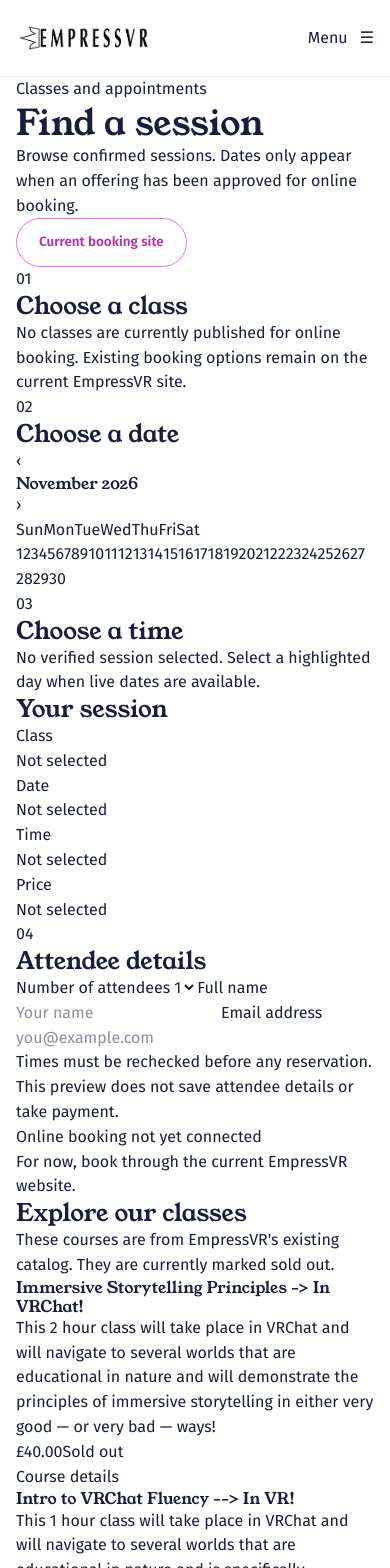
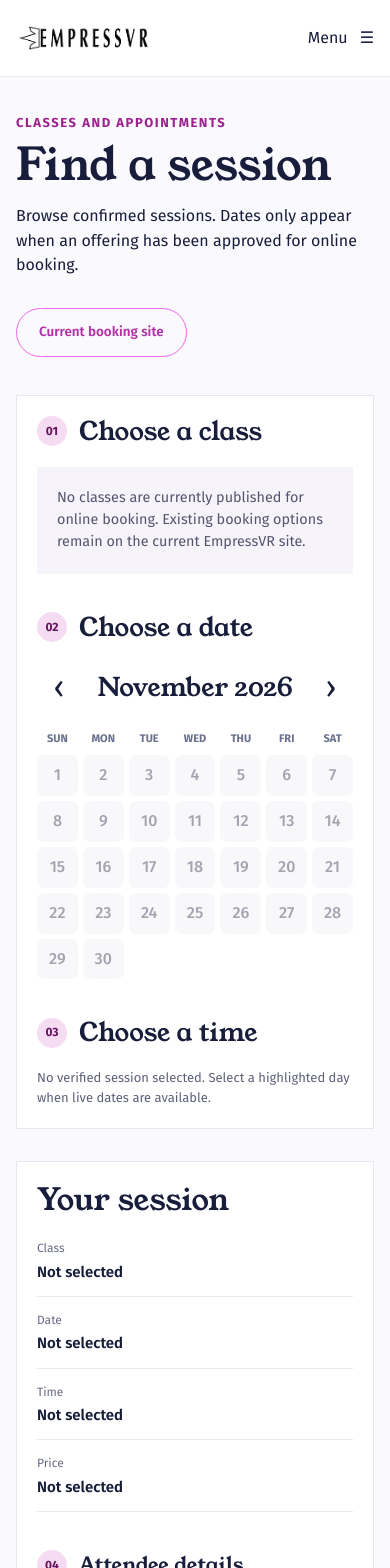
Before and after one commit to Danejw/EmpressVR, a Next.js app: page /book in a window 390 px wide. Shown: the top 1568 px of the page. Built offline with nearby package versions, Linux system fonts and the light colour scheme.

Commit message:
style(scheduling): add responsive booking planner and safe preview entry point

```diff
--- a/src/app/[...slug]/page.tsx
+++ b/src/app/[...slug]/page.tsx
@@ -1,5 +1,6 @@
 import type { Metadata } from "next";
 import { notFound } from "next/navigation";
+import Link from "next/link";
 import { LegacyMarkdown } from "@/components/legacy-markdown";
 import { CommunityCalendar } from "@/components/community-calendar";
 import { monthKey, shiftMonth } from "@/features/scheduling/calendar-month";
@@ -55,7 +56,14 @@ export default async function ArchivedPage({ params }: Props) {
 
   return <article className="legacy-page">
     <div className="page-container">
-      {key === "scheduling" || key === "fun-raiser" ? <p className="legacy-checkout-note"><a href={sourcePageUrl(key)} rel="noopener noreferrer">Continue booking or donating on the existing EmpressVR site ↗</a></p> : null}
+      {key === "scheduling" ? (
+        <div className="booking-preview-link">
+          <Link className="pill-button" href="/book">Explore the new booking calendar</Link>
+          <a href={sourcePageUrl(key)} rel="noopener noreferrer">Book on the current EmpressVR website</a>
+        </div>
+      ) : key === "fun-raiser" ? (
+        <p className="legacy-checkout-note"><a href={sourcePageUrl(key)} rel="noopener noreferrer">Continue donating on the existing EmpressVR site</a></p>
+      ) : null}
       {hasCalendar ? <>
         <LegacyMarkdown markdown={markdown.slice(0, calendarStart)} />
         <section className="community-calendar-section" aria-label="Community Calendar">
--- a/src/app/book/page.tsx
+++ b/src/app/book/page.tsx
@@ -26,7 +26,7 @@ export default function BookingPage() {
       currency: product.currency,
       soldOut: product.sold_out,
     }));
-  return <main className="booking-page">
+  return <section className="booking-page">
     <div className="page-container">
       <BookingPlanner
         archivedCourses={archivedCourses}
@@ -35,5 +35,5 @@ export default function BookingPage() {
         initialMonth={monthKey()}
       />
     </div>
-  </main>;
+  </section>;
 }
--- a/src/app/globals.css
+++ b/src/app/globals.css
@@ -218,3 +218,82 @@ h3 { font-size: clamp(1.5rem, 2.8vw, 2.4rem); }
   .calendar-event-more { font-size: 9px; }
   .community-calendar-event { flex-direction: column; gap: 0; }
 }
+
+
+/* Scheduling experience; displays real source catalog and only verified bookable slots. */
+.booking-page { padding-block: 72px 110px; background: #faf9fd; }
+.booking-page .page-container { max-width: 1200px; }
+.booking-planner-heading { display: flex; align-items: flex-end; justify-content: space-between; gap: 30px; margin-bottom: 38px; }
+.booking-planner-heading > div { max-width: 650px; }
+.booking-planner-heading h2 { margin: 5px 0 12px; font-size: clamp(2.8rem, 5vw, 4.3rem); }
+.booking-planner-heading p { margin: 0; }
+.booking-planner-heading .booking-eyebrow { font-size: 13px; font-weight: 700; text-transform: uppercase; letter-spacing: .12em; color: #9c238e; }
+.booking-planner-heading .outline-button { flex: 0 0 auto; }
+.booking-wizard { display: grid; grid-template-columns: minmax(0, 1.55fr) minmax(280px, .85fr); gap: 32px; align-items: start; }
+.booking-wizard-main, .booking-wizard-summary { background: white; padding: clamp(24px, 3vw, 40px); border: 1px solid #eae6f0; }
+.booking-stage-heading { display: flex; align-items: center; gap: 12px; margin: 0 0 20px; }
+.booking-stage-heading:not(:first-child) { margin-top: 38px; }
+.booking-stage-heading > span { display: grid; place-items: center; width: 30px; height: 30px; border-radius: 100%; color: #67145e; background: #f6dcf2; font-size: 12px; font-weight: 700; flex-shrink: 0; }
+.booking-stage-heading h3 { margin: 0; font-size: 1.6rem; }
+.booking-empty { margin: 0; background: #f7f3fb; padding: 20px; color: #54556d; font-size: .9rem; }
+.booking-offerings { display: grid; gap: 10px; }
+.booking-offering { background: #faf9fd; border: 1px solid #e9e4ee; padding: 16px 18px; text-align: left; color: var(--navy); cursor: pointer; display: grid; gap: 4px; }
+.booking-offering span { font-size: 13px; line-height: 1.5; }
+.booking-offering small { font-size: 13px; font-weight: 700; }
+.booking-offering.is-selected { border-color: #ac299d; background: #fdf4fc; }
+.booking-calendar { max-width: 580px; }
+.booking-calendar-nav { display: flex; align-items: center; justify-content: space-between; gap: 8px; padding-bottom: 18px; }
+.booking-calendar-nav h4 { font-size: 1.6rem; margin: 0; }
+.booking-calendar-nav button { background: transparent; border: 0; color: var(--navy); font-size: 2rem; min-width: 44px; min-height: 44px; cursor: pointer; }
+.booking-calendar-nav button:disabled { cursor: default; opacity: .25; }
+.booking-calendar-weekdays, .booking-calendar-grid { display: grid; grid-template-columns: repeat(7, minmax(0, 1fr)); gap: 5px; text-align: center; }
+.booking-calendar-weekdays { font-size: 11px; font-weight: 700; text-transform: uppercase; color: #68708c; margin-bottom: 8px; }
+.booking-calendar-date, .booking-calendar-empty { min-width: 0; aspect-ratio: 1 / 1; display: flex; align-items: center; justify-content: center; position: relative; padding: 4px; }
+.booking-calendar-date { border: 1px solid transparent; border-radius: 7px; background: #f2eff7; color: var(--navy); font-weight: 500; cursor: pointer; }
+.booking-calendar-date:disabled { background: #f8f7fa; color: #a4a4b1; cursor: default; }
+.booking-calendar-date:not(:disabled):hover { border-color: #bd65b0; }
+.booking-calendar-date.is-selected { background: #f2c3ed; border-color: #a3319a; }
+.booking-calendar-dot { width: 5px; height: 5px; border-radius: 50%; background: #912488; position: absolute; bottom: 4px; }
+.booking-availability-note { font-size: 13px; color: #5d6078; line-height: 1.55; }
+.booking-times { display: flex; gap: 8px; flex-wrap: wrap; }
+.booking-times button { padding: 13px 17px; background: #f7f3fb; border: 1px solid #d7cfdf; color: var(--navy); cursor: pointer; display: grid; text-align: left; }
+.booking-times button span { font-size: 11px; color: #555e7a; }
+.booking-times button.is-selected { background: #f7d9f4; border-color: #ad2b9e; }
+.booking-wizard-summary { position: sticky; top: 22px; }
+.booking-wizard-summary > h3 { margin: 0 0 20px; font-size: 1.9rem; }
+.booking-wizard-summary dl { margin: 0; display: grid; gap: 14px; }
+.booking-wizard-summary dl > div { border-bottom: 1px solid #ebe7f1; padding-bottom: 12px; }
+.booking-wizard-summary dt { color: #666a84; font-size: 12px; }
+.booking-wizard-summary dd { margin: 3px 0 0; font-size: 15px; font-weight: 600; }
+.booking-wizard-summary .booking-stage-heading h3 { font-size: 1.3rem; }
+.booking-contact-fields { display: grid; gap: 8px; }
+.booking-contact-fields label { font-size: 13px; font-weight: 600; margin-top: 5px; }
+.booking-contact-fields input, .booking-contact-fields select { width: 100%; border: 1px solid #cfd0df; border-radius: 5px; background: white; min-height: 46px; padding: 10px 12px; font-size: 14px; color: var(--navy); }
+.booking-contact-fields input:disabled, .booking-contact-fields select:disabled { background: #f4f2f7; color: #777a8c; }
+.booking-reserve-button { width: 100%; border: 0; border-radius: 999px; padding: 14px 18px; margin-top: 12px; background: #d8d5e3; color: #54576e; font-size: 14px; font-weight: 700; cursor: not-allowed; }
+.booking-live-link { font-size: 13px; text-align: center; line-height: 1.5; }
+.booking-live-link a { text-decoration: underline; }
+.booking-archived { margin-top: 70px; }
+.booking-archived h3 { font-size: 2rem; margin: 0 0 10px; }
+.booking-archived > p { margin: 0 0 25px; font-size: 15px; color: #5d6078; }
+.booking-archived-grid { display: grid; grid-template-columns: repeat(3, minmax(0, 1fr)); gap: 18px; }
+.booking-archived-grid article { display: flex; flex-direction: column; background: #fff; border: 1px solid #eae6f0; padding: 24px; }
+.booking-archived-grid h4 { font-size: 1.45rem; margin: 0 0 13px; }
+.booking-archived-grid p { font-size: 14px; line-height: 1.55; flex: 1; overflow: hidden; display: -webkit-box; -webkit-line-clamp: 6; -webkit-box-orient: vertical; }
+.booking-archived-bottom { display: flex; flex-wrap: wrap; align-items: center; justify-content: space-between; gap: 12px; font-size: 14px; font-weight: 600; padding-top: 14px; border-top: 1px solid #e7e4ef; }
+.booking-sold-out { text-transform: uppercase; color: #737288; font-size: 11px; letter-spacing: .06em; }
+.booking-archived-grid a { margin-top: 18px; text-decoration: underline; text-underline-offset: 3px; font-size: 13px; }
+.booking-preview-link { display: flex; flex-wrap: wrap; gap: 15px 25px; align-items: center; margin-bottom: 40px; padding: 18px 0; }
+.booking-preview-link .pill-button { margin-top: 0; }
+.booking-preview-link > a:not(.pill-button) { text-decoration: underline; font-size: 14px; }
+@media (max-width: 920px) {
+  .booking-wizard { grid-template-columns: 1fr; }
+  .booking-wizard-summary { position: static; }
+  .booking-archived-grid { grid-template-columns: repeat(2, minmax(0, 1fr)); }
+}
+@media (max-width: 600px) {
+  .booking-page { padding-block: 36px 70px; }
+  .booking-planner-heading { align-items: flex-start; flex-direction: column; }
+  .booking-wizard-main, .booking-wizard-summary { padding: 20px; }
+  .booking-archived-grid { grid-template-columns: 1fr; }
+}
--- a/src/components/booking-planner.tsx
+++ b/src/components/booking-planner.tsx
@@ -2,10 +2,10 @@
 
 import { useState } from "react";
 import {
-  bookableSlots, canReviewRequest, dayInZone, formatPrice, formatSlotTime,
+  bookableSlots, canReviewRequest, formatPrice, formatSlotTime,
   monthCells, slotsOnDay, type ArchivedCourse, type BookingOffering, type BookingSlot,
 } from "@/features/scheduling/booking-view";
-import { monthKey, shiftMonth } from "@/features/scheduling/calendar-month";
+import { shiftMonth } from "@/features/scheduling/calendar-month";
 
 const weekdays = ["Sun", "Mon", "Tue", "Wed", "Thu", "Fri", "Sat"];
 const liveBookingUrl = "https://www.empressvr.com/scheduling";
@@ -163,8 +163,10 @@ export function BookingPlanner({
             disabled={!selectedSlot} value={email} onChange={(event) => setEmail(event.target.value)}
             placeholder="you@example.com" />
         </div>
-        <p className="booking-availability-note">Times must be rechecked before any reservation. This preview does not save attendee details or take payment.</p>
-        <button className="booking-reserve-button" disabled={!reviewReady || true} type="button">
+        <p className="booking-availability-note">{reviewReady
+          ? "Your selection is ready to review once secure booking is connected."
+          : "This preview does not save attendee details, reserve seats, or take payment."}</p>
+        <button className="booking-reserve-button" disabled type="button">
           Online booking not yet connected
         </button>
         <p className="booking-live-link">For now, <a href={liveBookingUrl} rel="noopener noreferrer">
```
Also changed, not shown: src/features/scheduling/README.md.
